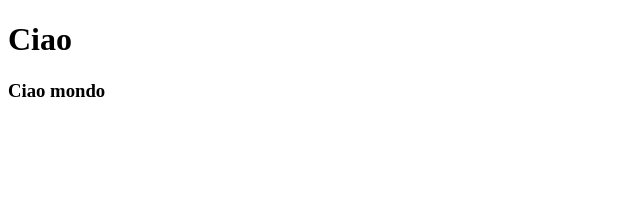
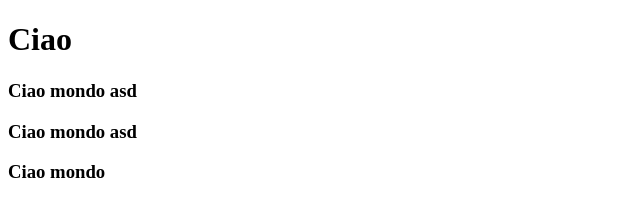
Before and after one commit to artoocampus/artoocampus, a plain HTML site: page index.html in a window 1280 px wide. Shown: the whole page, without its empty margins (0-640 px from the left). Drawn offline with Linux system fonts and the light colour scheme.

Commit message:
modificato index

```diff
--- a/index.html
+++ b/index.html
@@ -7,6 +7,8 @@
 <body>
 <h1>Ciao</h1>
 <h2>
+	<h3>Ciao mondo asd</h3>
+	<h3>Ciao mondo asd</h3>
 	<h3>Ciao mondo</h3>
 </h2>
 
```
